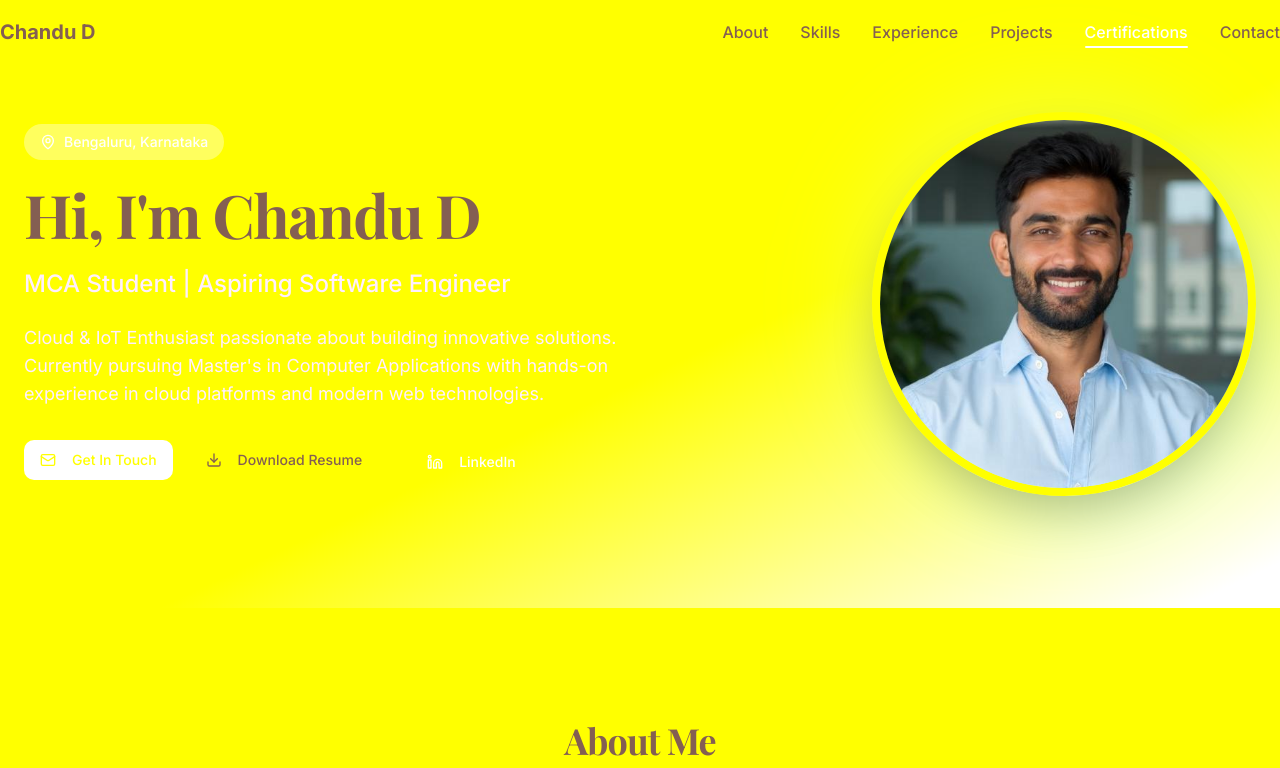
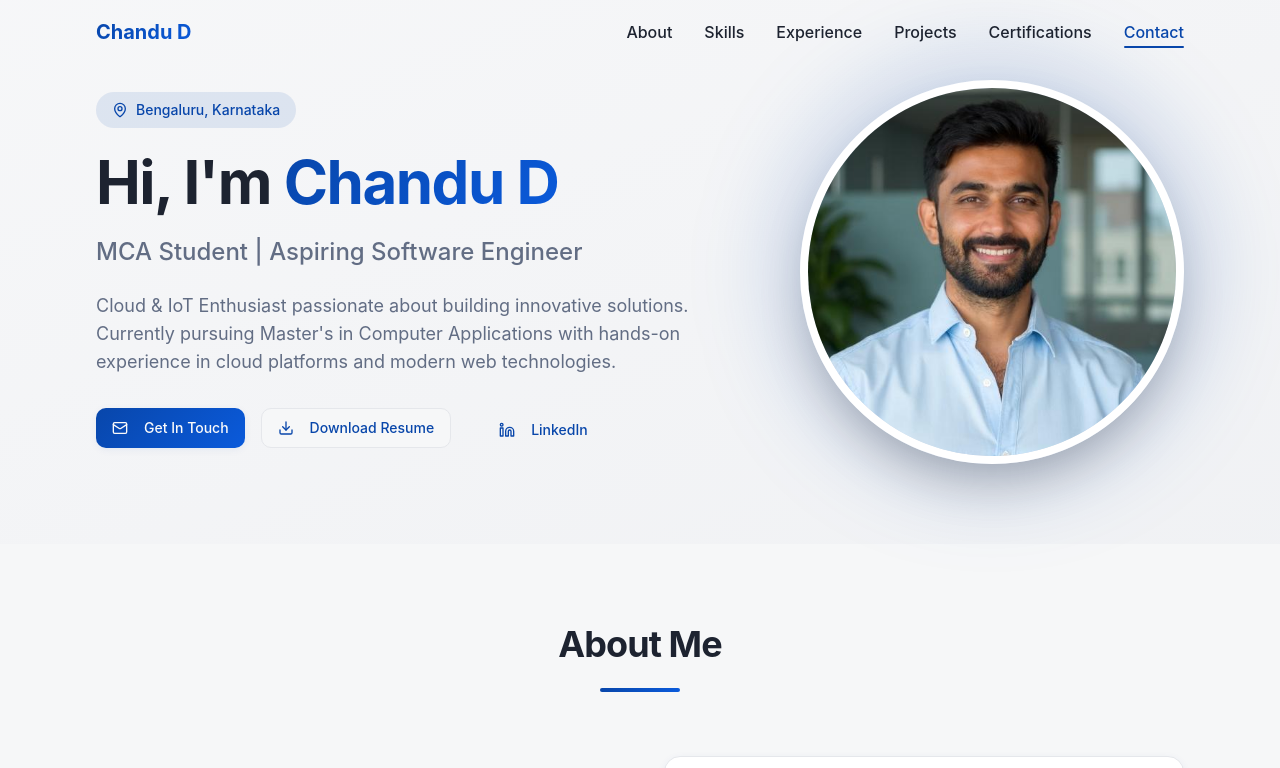
Before and after one commit to chandud1124/chandu-d-portfolio-hub, a React (Vite) app: page / in a window 1280 px wide. Shown: the top 768 px of the page. Built offline with nearby package versions, Linux system fonts and the light colour scheme; the HTML template or start-up script is replaced by a standard one.

Commit message:
Reverted to commit c8426e707a228cb3ec9d3f66d981da8e0eebbde1

```diff
--- a/index.html
+++ b/index.html
@@ -2,10 +2,6 @@
 <html lang="en">
   <head>
     <meta charset="UTF-8" />
-    <link rel="icon" type="image/svg+xml" href="/favicon.ico" />
-    <link rel="preconnect" href="https://fonts.googleapis.com">
-    <link rel="preconnect" href="https://fonts.gstatic.com" crossorigin>
-    <link href="https://fonts.googleapis.com/css2?family=Inter:wght@300;400;500;600;700;800&family=Playfair+Display:wght@400;500;600;700&display=swap" rel="stylesheet">
     <meta name="viewport" content="width=device-width, initial-scale=1.0" />
     <title>Chandu D - MCA Student | Cloud & IoT Enthusiast | Software Engineer</title>
     <meta name="description" content="Chandu D - Master's in Computer Applications student specializing in cloud computing, IoT automation, and full-stack development. Experienced with AWS, Azure, GCP, and modern web technologies." />
--- a/src/index.css
+++ b/src/index.css
@@ -2,80 +2,113 @@
 @tailwind components;
 @tailwind utilities;
 
+/* Professional Portfolio Design System */
+@import url('https://fonts.googleapis.com/css2?family=Inter:wght@300;400;500;600;700&family=JetBrains+Mono:wght@400;500&display=swap');
+
 @layer base {
   :root {
-    /* Enhanced Professional Color Palette */
-    --background: 255 255 255;
-    --foreground: 15 23 42;
+    /* Professional color palette */
+    --background: 220 15% 97%;
+    --foreground: 220 25% 15%;
 
-    /* Primary - Professional Blue */
-    --primary: 37 99 235;
-    --primary-light: 59 130 246;
-    --primary-dark: 29 78 216;
-    --primary-foreground: 255 255 255;
+    --card: 0 0% 100%;
+    --card-foreground: 220 25% 15%;
 
-    /* Secondary - Elegant Gray */
-    --secondary: 71 85 105;
-    --secondary-light: 100 116 139;
-    --secondary-foreground: 255 255 255;
+    --popover: 0 0% 100%;
+    --popover-foreground: 220 25% 15%;
 
-    /* Accent - Sophisticated Teal */
-    --accent: 14 165 233;
-    --accent-light: 56 189 248;
-    --accent-foreground: 255 255 255;
+    /* Professional blue primary */
+    --primary: 217 91% 35%;
+    --primary-foreground: 0 0% 98%;
+    --primary-light: 217 91% 45%;
+    --primary-dark: 217 91% 25%;
 
-    /* Neutral System */
-    --muted: 248 250 252;
-    --muted-foreground: 100 116 139;
-    --popover: 255 255 255;
-    --popover-foreground: 15 23 42;
-    --border: 226 232 240;
-    --input: 226 232 240;
-    --card: 255 255 255;
-    --card-foreground: 15 23 42;
+    /* Professional secondary */
+    --secondary: 220 15% 95%;
+    --secondary-foreground: 220 25% 25%;
 
-    /* Status Colors */
-    --destructive: 239 68 68;
-    --destructive-foreground: 255 255 255;
+    --muted: 220 13% 91%;
+    --muted-foreground: 220 15% 45%;
 
-    /* Interactive Elements */
-    --ring: 37 99 235;
+    --accent: 217 91% 35%;
+    --accent-foreground: 0 0% 98%;
+
+    --destructive: 0 84% 60%;
+    --destructive-foreground: 0 0% 98%;
+
+    --border: 220 13% 91%;
+    --input: 220 13% 91%;
+    --ring: 217 91% 35%;
+
     --radius: 0.75rem;
 
-    /* Professional Gradients */
+    /* Professional gradients */
     --gradient-primary: linear-gradient(135deg, hsl(var(--primary)), hsl(var(--primary-light)));
-    --gradient-hero: linear-gradient(135deg, hsl(var(--primary)) 0%, hsl(var(--accent)) 100%);
-    --gradient-card: linear-gradient(145deg, hsl(var(--background)) 0%, hsl(var(--muted)) 100%);
+    --gradient-secondary: linear-gradient(135deg, hsl(var(--secondary)), hsl(var(--muted)));
+    --gradient-hero: linear-gradient(135deg, hsl(var(--primary-dark)), hsl(var(--primary)));
 
-    /* Elegant Shadows */
-    --shadow-sm: 0 1px 2px 0 rgb(0 0 0 / 0.05);
-    --shadow-md: 0 4px 6px -1px rgb(0 0 0 / 0.1), 0 2px 4px -2px rgb(0 0 0 / 0.1);
-    --shadow-lg: 0 10px 15px -3px rgb(0 0 0 / 0.1), 0 4px 6px -4px rgb(0 0 0 / 0.1);
-    --shadow-xl: 0 20px 25px -5px rgb(0 0 0 / 0.1), 0 8px 10px -6px rgb(0 0 0 / 0.1);
-    --shadow-professional: 0 25px 50px -12px rgba(37, 99, 235, 0.25);
+    /* Professional shadows */
+    --shadow-soft: 0 2px 10px -2px hsl(var(--primary) / 0.1);
+    --shadow-medium: 0 8px 25px -8px hsl(var(--primary) / 0.15);
+    --shadow-large: 0 25px 50px -12px hsl(var(--primary) / 0.25);
+
+    /* Professional spacing */
+    --section-padding: 5rem;
+    --container-padding: 2rem;
+
+    --sidebar-background: 0 0% 98%;
+
+    --sidebar-foreground: 240 5.3% 26.1%;
+
+    --sidebar-primary: 240 5.9% 10%;
+
+    --sidebar-primary-foreground: 0 0% 98%;
+
+    --sidebar-accent: 240 4.8% 95.9%;
+
+    --sidebar-accent-foreground: 240 5.9% 10%;
+
+    --sidebar-border: 220 13% 91%;
+
+    --sidebar-ring: 217.2 91.2% 59.8%;
   }
 
   .dark {
-    --background: 2 6 23;
-    --foreground: 248 250 252;
-    --primary: 59 130 246;
-    --primary-light: 96 165 250;
-    --primary-foreground: 2 6 23;
-    --secondary: 30 41 59;
-    --secondary-foreground: 248 250 252;
-    --accent: 56 189 248;
-    --accent-foreground: 2 6 23;
-    --muted: 15 23 42;
-    --muted-foreground: 148 163 184;
-    --popover: 15 23 42;
-    --popover-foreground: 248 250 252;
-    --border: 30 41 59;
-    --input: 30 41 59;
-    --card: 15 23 42;
-    --card-foreground: 248 250 252;
-    --destructive: 220 38 38;
-    --destructive-foreground: 248 250 252;
-    --ring: 59 130 246;
+    --background: 222.2 84% 4.9%;
+    --foreground: 210 40% 98%;
+
+    --card: 222.2 84% 4.9%;
+    --card-foreground: 210 40% 98%;
+
+    --popover: 222.2 84% 4.9%;
+    --popover-foreground: 210 40% 98%;
+
+    --primary: 210 40% 98%;
+    --primary-foreground: 222.2 47.4% 11.2%;
+
+    --secondary: 217.2 32.6% 17.5%;
+    --secondary-foreground: 210 40% 98%;
+
+    --muted: 217.2 32.6% 17.5%;
+    --muted-foreground: 215 20.2% 65.1%;
+
+    --accent: 217.2 32.6% 17.5%;
+    --accent-foreground: 210 40% 98%;
+
+    --destructive: 0 62.8% 30.6%;
+    --destructive-foreground: 210 40% 98%;
+
+    --border: 217.2 32.6% 17.5%;
+    --input: 217.2 32.6% 17.5%;
+    --ring: 212.7 26.8% 83.9%;
+    --sidebar-background: 240 5.9% 10%;
+    --sidebar-foreground: 240 4.8% 95.9%;
+    --sidebar-primary: 224.3 76.3% 48%;
+    --sidebar-primary-foreground: 0 0% 100%;
+    --sidebar-accent: 240 3.7% 15.9%;
+    --sidebar-accent-foreground: 240 4.8% 95.9%;
+    --sidebar-border: 240 3.7% 15.9%;
+    --sidebar-ring: 217.2 91.2% 59.8%;
   }
 }
 
@@ -85,153 +118,88 @@
   }
 
   body {
-    @apply bg-background text-foreground font-inter;
-    font-feature-settings: "rlig" 1, "calt" 1;
-    -webkit-font-smoothing: antialiased;
-    -moz-osx-font-smoothing: grayscale;
+    @apply bg-background text-foreground font-sans;
+    font-family: 'Inter', system-ui, -apple-system, sans-serif;
   }
 
-  html {
-    scroll-behavior: smooth;
+  h1, h2, h3, h4, h5, h6 {
+    @apply font-semibold tracking-tight;
   }
 
-  /* Professional Typography Scale */
-  h1, h2, h3, h4, h5, h6 {
-    @apply font-playfair font-semibold tracking-tight;
-  }
-
-  h1 {
-    @apply text-4xl md:text-5xl lg:text-6xl leading-tight;
-  }
-
-  h2 {
-    @apply text-3xl md:text-4xl lg:text-5xl leading-tight;
-  }
-
-  h3 {
-    @apply text-2xl md:text-3xl leading-snug;
-  }
-
-  h4 {
-    @apply text-xl md:text-2xl leading-snug;
-  }
-
-  p {
-    @apply leading-relaxed text-muted-foreground;
-  }
-
-  .text-gradient {
-    @apply bg-gradient-to-r from-primary via-accent to-primary-light bg-clip-text text-transparent;
+  code {
+    font-family: 'JetBrains Mono', monospace;
   }
 }
 
 @layer components {
-  /* Professional Container System */
+  /* Professional section styling */
   .section-container {
-    @apply py-20 lg:py-28 px-6;
+    @apply py-16 lg:py-20;
   }
 
   .max-container {
-    @apply max-w-7xl mx-auto;
+    @apply max-w-6xl mx-auto px-4 sm:px-6 lg:px-8;
   }
 
-  /* Enhanced Professional Cards */
-  .professional-card {
-    @apply bg-card/80 backdrop-blur-sm border border-border/50 rounded-2xl p-8
-           shadow-lg hover:shadow-xl transition-all duration-500
-           hover:border-primary/20 hover:-translate-y-1;
-    background: linear-gradient(145deg, hsl(var(--card)) 0%, hsl(var(--muted))/30 100%);
+  /* Professional animations */
+  .animate-slide-up {
+    animation: slideUp 0.6s ease-out;
   }
 
-  .hero-card {
-    @apply professional-card bg-gradient-to-br from-primary/5 via-accent/5 to-primary/5
-           border-primary/10 shadow-professional;
+  .animate-fade-in {
+    animation: fadeIn 0.8s ease-out;
   }
 
-  /* Professional Buttons */
-  .btn-primary {
-    @apply bg-gradient-to-r from-primary to-primary-light text-primary-foreground
-           font-semibold px-8 py-4 rounded-xl shadow-lg hover:shadow-xl
-           transition-all duration-300 hover:scale-105 hover:shadow-primary/25;
+  .animate-scale-in {
+    animation: scaleIn 0.5s ease-out;
   }
 
-  .btn-secondary {
-    @apply bg-secondary/10 text-secondary border border-secondary/20
-           font-semibold px-8 py-4 rounded-xl hover:bg-secondary hover:text-secondary-foreground
-           transition-all duration-300 hover:scale-105;
+  /* Professional gradient text */
+  .gradient-text {
+    background: var(--gradient-primary);
+    -webkit-background-clip: text;
+    -webkit-text-fill-color: transparent;
+    background-clip: text;
   }
 
-  .btn-outline {
-    @apply border-2 border-primary/30 text-primary bg-transparent
-           font-semibold px-8 py-4 rounded-xl hover:bg-primary hover:text-primary-foreground
-           transition-all duration-300 hover:scale-105 hover:shadow-lg;
+  /* Professional card hover effects */
+  .professional-card {
+    @apply bg-card border border-border rounded-2xl p-6 transition-all duration-300;
+    box-shadow: var(--shadow-soft);
   }
 
-  /* Skill Tags */
-  .skill-tag {
-    @apply bg-primary/10 text-primary border border-primary/20
-           px-4 py-2 rounded-lg font-medium text-sm
-           hover:bg-primary hover:text-primary-foreground
-           transition-all duration-300 cursor-default hover:scale-105;
+  .professional-card:hover {
+    transform: translateY(-4px);
+    box-shadow: var(--shadow-medium);
   }
 
-  /* Navigation */
-  .nav-link {
-    @apply text-foreground/80 hover:text-primary font-medium
-           transition-colors duration-300 relative;
+  /* Professional button variants */
+  .btn-hero {
+    @apply inline-flex items-center justify-center px-8 py-4 text-base font-medium rounded-xl transition-all duration-300;
+    background: var(--gradient-primary);
+    color: hsl(var(--primary-foreground));
+    box-shadow: var(--shadow-soft);
   }
 
-  .nav-link.active {
-    @apply text-primary font-semibold;
+  .btn-hero:hover {
+    transform: translateY(-2px);
+    box-shadow: var(--shadow-medium);
   }
 
-  .nav-link::after {
-    @apply content-[''] absolute bottom-0 left-0 w-full h-0.5
-           bg-primary scale-x-0 transition-transform duration-300 origin-left;
+  .btn-outline-hero {
+    @apply inline-flex items-center justify-center px-8 py-4 text-base font-medium rounded-xl border-2 transition-all duration-300;
+    border-color: hsl(var(--primary));
+    color: hsl(var(--primary));
   }
 
-  .nav-link:hover::after,
-  .nav-link.active::after {
-    @apply scale-x-100;
-  }
-
-  /* Professional Form Elements */
-  .form-input {
-    @apply w-full px-4 py-3 bg-muted/50 border border-border
-           rounded-xl focus:outline-none focus:ring-2 focus:ring-primary/20
-           focus:border-primary transition-all duration-300;
-  }
-
-  .form-textarea {
-    @apply form-input min-h-[120px] resize-none;
-  }
-
-  /* Section Dividers */
-  .section-divider {
-    @apply w-24 h-1 bg-gradient-to-r from-primary to-accent rounded-full mx-auto;
-  }
-
-  /* Professional Animations */
-  .animate-float {
-    animation: float 6s ease-in-out infinite;
-  }
-
-  .animate-fade-in-up {
-    animation: fadeInUp 0.8s ease-out forwards;
-  }
-
-  .animate-slide-in {
-    animation: slideIn 0.6s ease-out forwards;
+  .btn-outline-hero:hover {
+    background: hsl(var(--primary));
+    color: hsl(var(--primary-foreground));
+    transform: translateY(-2px);
   }
 }
 
-/* Professional Keyframe Animations */
-@keyframes float {
-  0%, 100% { transform: translateY(0px); }
-  50% { transform: translateY(-10px); }
-}
-
-@keyframes fadeInUp {
+@keyframes slideUp {
   from {
     opacity: 0;
     transform: translateY(30px);
@@ -242,42 +210,22 @@
   }
 }
 
-@keyframes slideIn {
+@keyframes fadeIn {
   from {
     opacity: 0;
-    transform: translateX(-30px);
   }
   to {
     opacity: 1;
-    transform: translateX(0);
   }
 }
 
-@keyframes pulse-professional {
-  0%, 100% {
+@keyframes scaleIn {
+  from {
+    opacity: 0;
+    transform: scale(0.95);
+  }
+  to {
     opacity: 1;
     transform: scale(1);
   }
-  50% {
-    opacity: 0.8;
-    transform: scale(1.05);
-  }
 }
-
-/* Custom Scrollbar */
-::-webkit-scrollbar {
-  width: 8px;
-}
-
-::-webkit-scrollbar-track {
-  background: hsl(var(--muted));
-}
-
-::-webkit-scrollbar-thumb {
-  background: hsl(var(--primary));
-  border-radius: 4px;
-}
-
-::-webkit-scrollbar-thumb:hover {
-  background: hsl(var(--primary-dark));
-}
--- a/tailwind.config.ts
+++ b/tailwind.config.ts
@@ -2,12 +2,7 @@ import type { Config } from "tailwindcss";
 
 export default {
   darkMode: ["class"],
-  content: [
-    "./pages/**/*.{ts,tsx}",
-    "./components/**/*.{ts,tsx}",
-    "./app/**/*.{ts,tsx}",
-    "./src/**/*.{ts,tsx}",
-  ],
+  content: ["./pages/**/*.{ts,tsx}", "./components/**/*.{ts,tsx}", "./app/**/*.{ts,tsx}", "./src/**/*.{ts,tsx}"],
   prefix: "",
   theme: {
     container: {
@@ -19,8 +14,8 @@ export default {
     },
     extend: {
       fontFamily: {
-        inter: ['Inter', 'system-ui', 'sans-serif'],
-        playfair: ['Playfair Display', 'serif'],
+        sans: ['Inter', 'system-ui', 'sans-serif'],
+        mono: ['JetBrains Mono', 'monospace'],
       },
       colors: {
         border: "hsl(var(--border))",
@@ -30,19 +25,13 @@ export default {
         foreground: "hsl(var(--foreground))",
         primary: {
           DEFAULT: "hsl(var(--primary))",
+          foreground: "hsl(var(--primary-foreground))",
           light: "hsl(var(--primary-light))",
           dark: "hsl(var(--primary-dark))",
-          foreground: "hsl(var(--primary-foreground))",
         },
         secondary: {
           DEFAULT: "hsl(var(--secondary))",
-          light: "hsl(var(--secondary-light))",
           foreground: "hsl(var(--secondary-foreground))",
-        },
-        accent: {
-          DEFAULT: "hsl(var(--accent))",
-          light: "hsl(var(--accent-light))",
-          foreground: "hsl(var(--accent-foreground))",
         },
         destructive: {
           DEFAULT: "hsl(var(--destructive))",
@@ -52,6 +41,10 @@ export default {
           DEFAULT: "hsl(var(--muted))",
           foreground: "hsl(var(--muted-foreground))",
         },
+        accent: {
+          DEFAULT: "hsl(var(--accent))",
+          foreground: "hsl(var(--accent-foreground))",
+        },
         popover: {
           DEFAULT: "hsl(var(--popover))",
           foreground: "hsl(var(--popover-foreground))",
@@ -60,87 +53,43 @@ export default {
           DEFAULT: "hsl(var(--card))",
           foreground: "hsl(var(--card-foreground))",
         },
+        sidebar: {
+          DEFAULT: "hsl(var(--sidebar-background))",
+          foreground: "hsl(var(--sidebar-foreground))",
+          primary: "hsl(var(--sidebar-primary))",
+          "primary-foreground": "hsl(var(--sidebar-primary-foreground))",
+          accent: "hsl(var(--sidebar-accent))",
+          "accent-foreground": "hsl(var(--sidebar-accent-foreground))",
+          border: "hsl(var(--sidebar-border))",
+          ring: "hsl(var(--sidebar-ring))",
+        },
       },
       borderRadius: {
         lg: "var(--radius)",
         md: "calc(var(--radius) - 2px)",
         sm: "calc(var(--radius) - 4px)",
       },
-      boxShadow: {
-        'professional': 'var(--shadow-professional)',
-      },
-      backgroundImage: {
-        'gradient-primary': 'var(--gradient-primary)',
-        'gradient-hero': 'var(--gradient-hero)',
-        'gradient-card': 'var(--gradient-card)',
-      },
       keyframes: {
         "accordion-down": {
-          from: { height: "0" },
-          to: { height: "var(--radix-accordion-content-height)" },
+          from: {
+            height: "0",
+          },
+          to: {
+            height: "var(--radix-accordion-content-height)",
+          },
         },
         "accordion-up": {
-          from: { height: "var(--radix-accordion-content-height)" },
-          to: { height: "0" },
+          from: {
+            height: "var(--radix-accordion-content-height)",
+          },
+          to: {
+            height: "0",
+          },
         },
-        "fade-in": {
-          "0%": {
-            opacity: "0",
-            transform: "translateY(10px)"
-          },
-          "100%": {
-            opacity: "1",
-            transform: "translateY(0)"
-          }
-        },
-        "scale-in": {
-          "0%": {
-            transform: "scale(0.95)",
-            opacity: "0"
-          },
-          "100%": {
-            transform: "scale(1)",
-            opacity: "1"
-          }
-        },
-        "slide-in-right": {
-          "0%": { transform: "translateX(100%)" },
-          "100%": { transform: "translateX(0)" }
-        },
-        "float": {
-          "0%, 100%": { transform: "translateY(0px)" },
-          "50%": { transform: "translateY(-10px)" }
-        },
-        "fadeInUp": {
-          "from": {
-            opacity: "0",
-            transform: "translateY(30px)"
-          },
-          "to": {
-            opacity: "1",
-            transform: "translateY(0)"
-          }
-        },
-        "slideIn": {
-          "from": {
-            opacity: "0",
-            transform: "translateX(-30px)"
-          },
-          "to": {
-            opacity: "1",
-            transform: "translateX(0)"
-          }
-        }
       },
       animation: {
         "accordion-down": "accordion-down 0.2s ease-out",
         "accordion-up": "accordion-up 0.2s ease-out",
-        "fade-in": "fade-in 0.3s ease-out",
-        "scale-in": "scale-in 0.2s ease-out",
-        "slide-in-right": "slide-in-right 0.3s ease-out",
-        "float": "float 6s ease-in-out infinite",
-        "fade-in-up": "fadeInUp 0.8s ease-out forwards",
-        "slide-in": "slideIn 0.6s ease-out forwards",
       },
     },
   },
```
